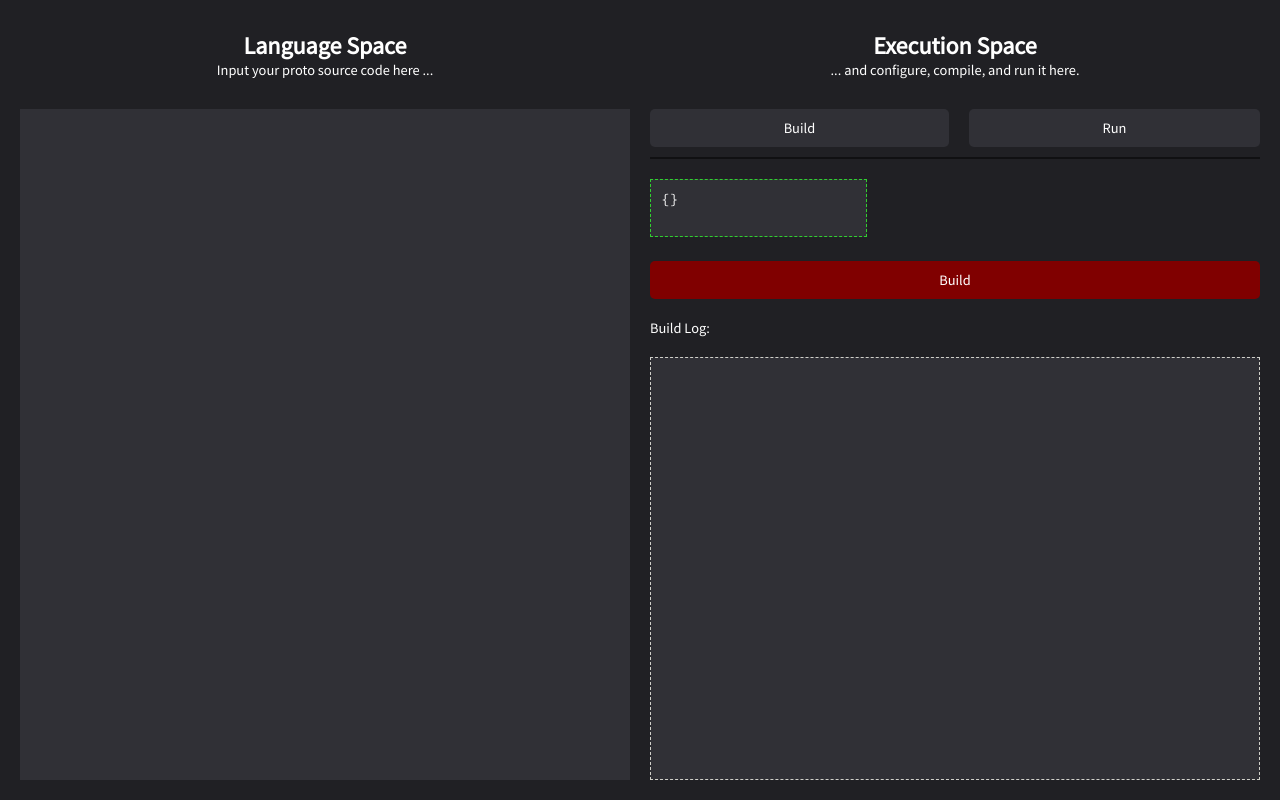
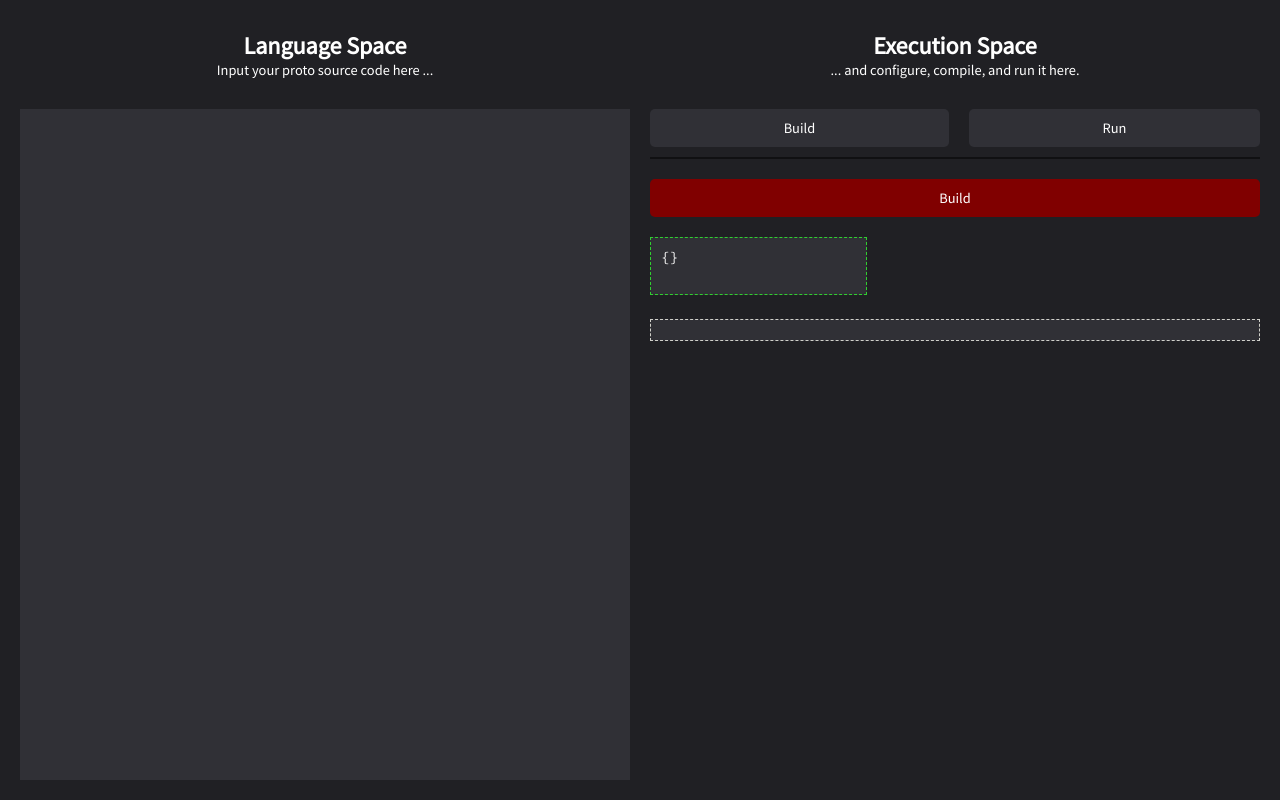
Before and after one commit to musicmrman99/proto-lang, a React app in the folder site/: page / in a window 1280 px wide. Built offline with nearby package versions, Linux system fonts and the light colour scheme; what antlr4 would draw is missing.

Commit message:
Extract build log panel

```diff
--- a/site/src/components/ExecutionSpace.jsx
+++ b/site/src/components/ExecutionSpace.jsx
@@ -6,12 +6,14 @@ import { is } from "../core/Representations";
 import { Tabs, Tab } from "./utils/Tabs";
 import Message from "./utils/Message";
 
+import BuildConfigPanel from "./panels/BuildConfigPanel";
+import BuildLogPanel from "./panels/BuildLogPanel";
+
 import antlr4 from 'antlr4';
 import ProtoLexer from '../lang/build/ProtoLexer.js';
 import ProtoParser from '../lang/build/ProtoParser.js';
 import ProtoVisitor from '../lang/ProtoVisitor';             // Custom
 import ProtoErrorListener from "../lang/ProtoErrorListener"; // Custom
-import BuildConfigPanel from "./panels/BuildConfigPanel";
 const { CommonTokenStream, InputStream } = antlr4;
 
 // Runtime error. From: https://stackoverflow.com/a/27724419
@@ -40,24 +42,12 @@ export default class ExecutionSpace extends react.Component {
         <Tabs swapEvent="onMouseEnter">
           <Tab tabid="build" name="Build">
             <div id="execution-space-main">
-              <BuildConfigPanel buildConfig={this.props.buildConfig} onBuildConfigChange={this.props.onBuildConfigChange} />
-
               <div className="execution-space-actions">
                 <button id="build-action" onClick={this.build}>Build</button>
               </div>
 
-              <div className="execution-space-output">
-                <p>Build Log:</p>
-                <div id="build-output" className={
-                    "codebox " + {
-                      [null]: "awaiting",
-                      [true]: "valid",
-                      [false]: "invalid"
-                    }[this.props.buildLog.success]
-                  }>
-                  {this.props.buildLog.output.map((message, i) => react.cloneElement(message, {key: i}))}
-                </div>
-              </div>
+              <BuildConfigPanel buildConfig={this.props.buildConfig} onBuildConfigChange={this.props.onBuildConfigChange} />
+              <BuildLogPanel buildLog={this.props.buildLog} />
             </div>
           </Tab>
 
--- /dev/null
+++ b/site/src/components/panels/BuildLogPanel.jsx
@@ -0,0 +1,20 @@
+import react from 'react';
+import './BuildLogPanel.css';
+
+export default class BuildLogPanel extends react.Component {
+  render() {
+    return (
+      <div id="build-log-panel" class="panel">
+        <div id="build-output" className={
+          "codebox " + {
+            [null]: "awaiting",
+            [true]: "valid",
+            [false]: "invalid"
+          }[this.props.buildLog.success]
+        }>
+          {this.props.buildLog.output.map((message, i) => react.cloneElement(message, {key: i}))}
+        </div>
+      </div>
+    );
+  }
+}
```
Also changed, not shown: site/src/components/panels/BuildLogPanel.css (added).
